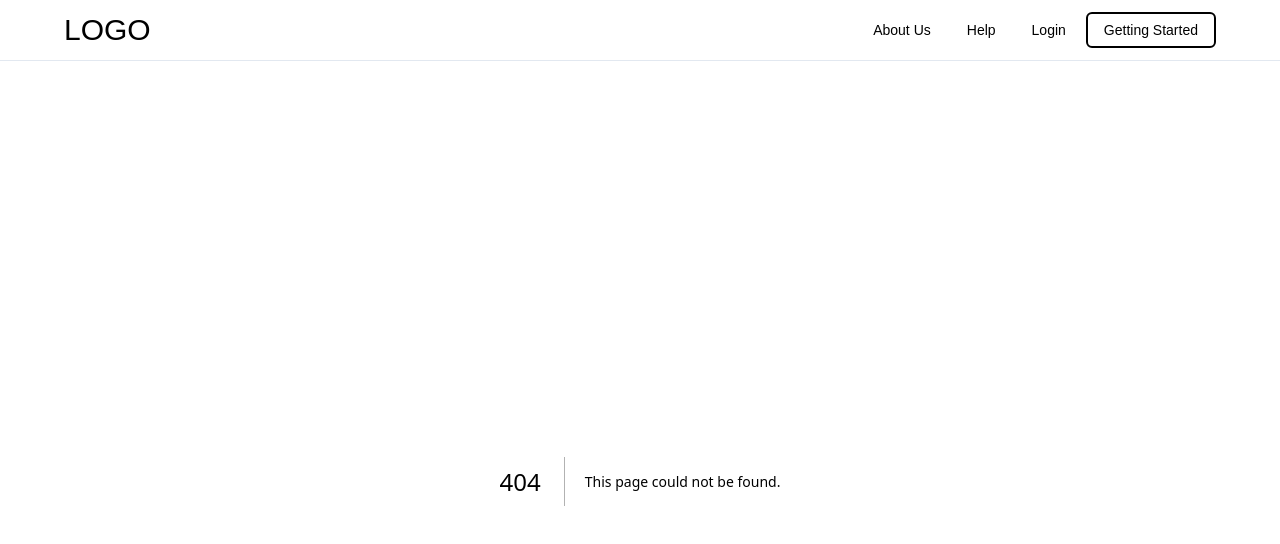
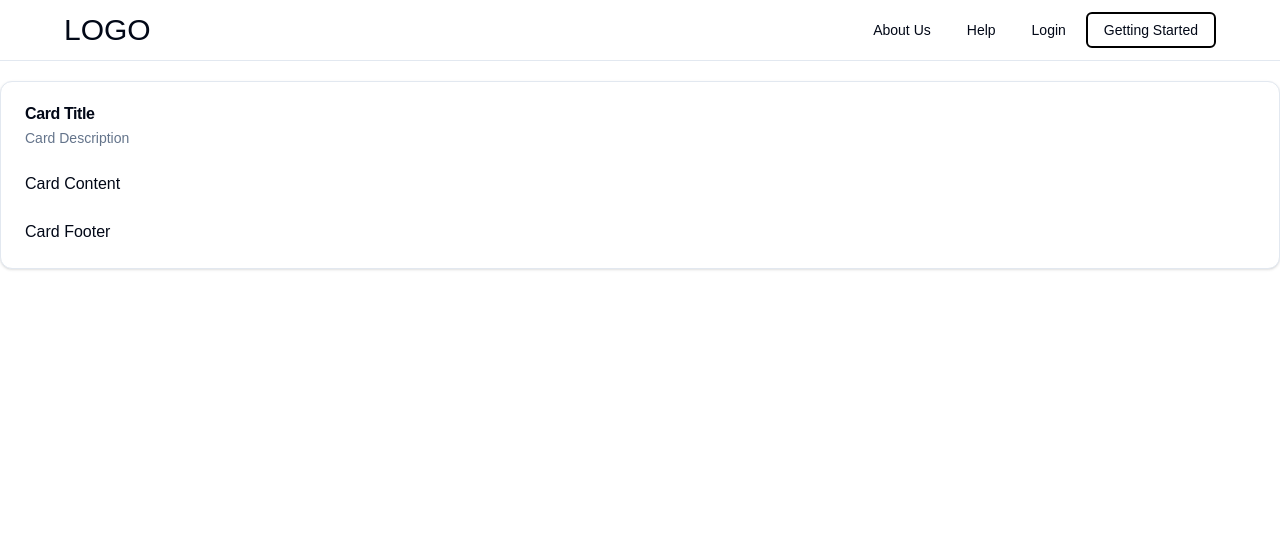
Before and after one commit to cfgtexas24/Team-14, a Next.js app in the folder cfg2024/: page /jobs in a window 1280 px wide. Before the commit this address had no page. Shown: the top 544 px of the page. Built offline with nearby package versions, Linux system fonts and the light colour scheme.

Commit message:
created page for job with card template

```diff
--- /dev/null
+++ b/cfg2024/app/jobs/page.tsx
@@ -0,0 +1,28 @@
+import React from 'react'
+import {
+    Card,
+    CardContent,
+    CardDescription,
+    CardFooter,
+    CardHeader,
+    CardTitle,
+  } from "@/components/ui/card"
+
+export default function Page() {
+    return (
+        <Card className='box-border h'>
+            <CardHeader>
+                <CardTitle>Card Title</CardTitle>
+                <CardDescription>Card Description</CardDescription>
+            </CardHeader>
+            <CardContent>
+                <p>Card Content</p>
+            </CardContent>
+            <CardFooter>
+            <p>Card Footer</p>
+            </CardFooter>
+        </Card>
+
+
+    )
+}
```
